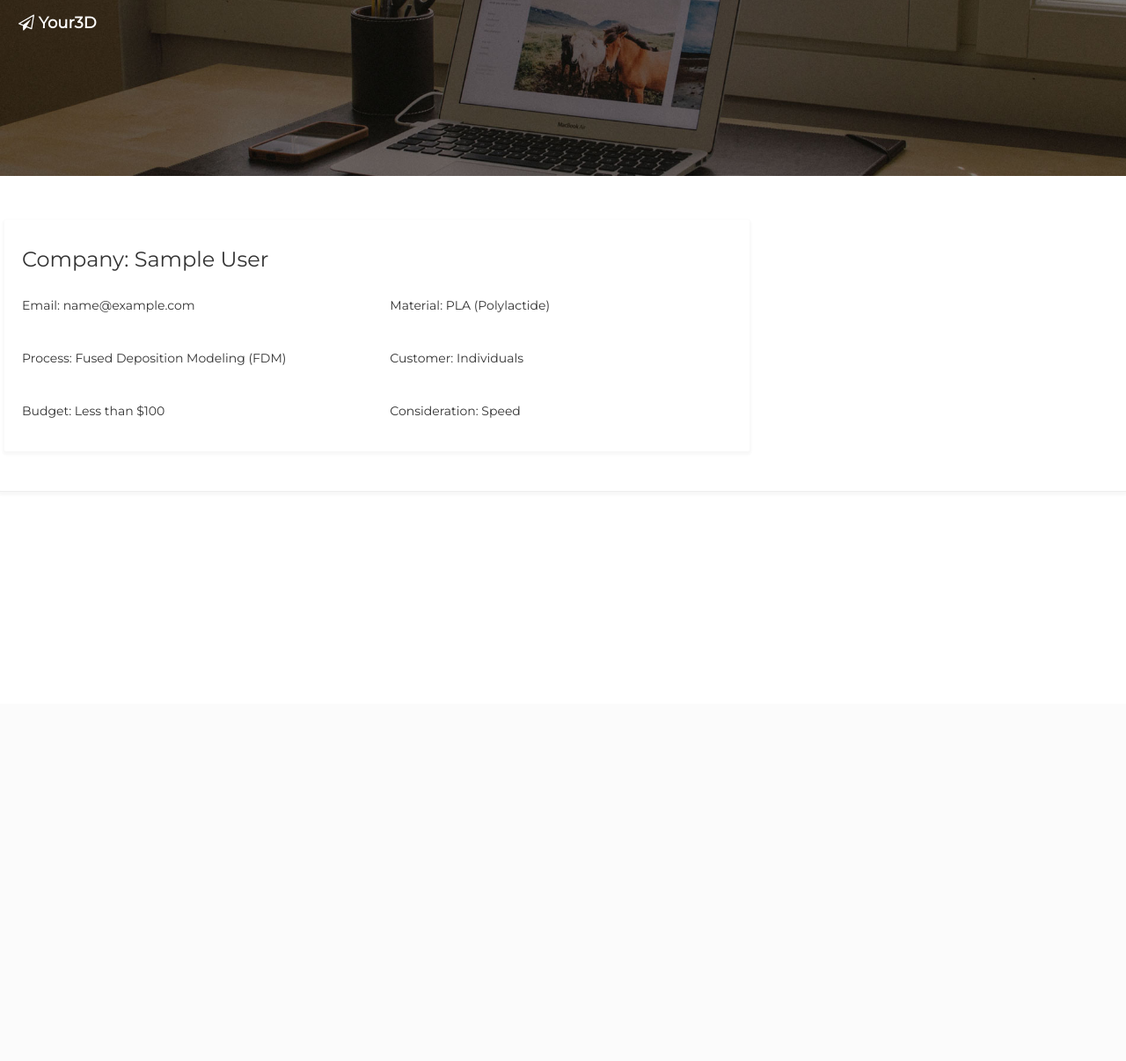
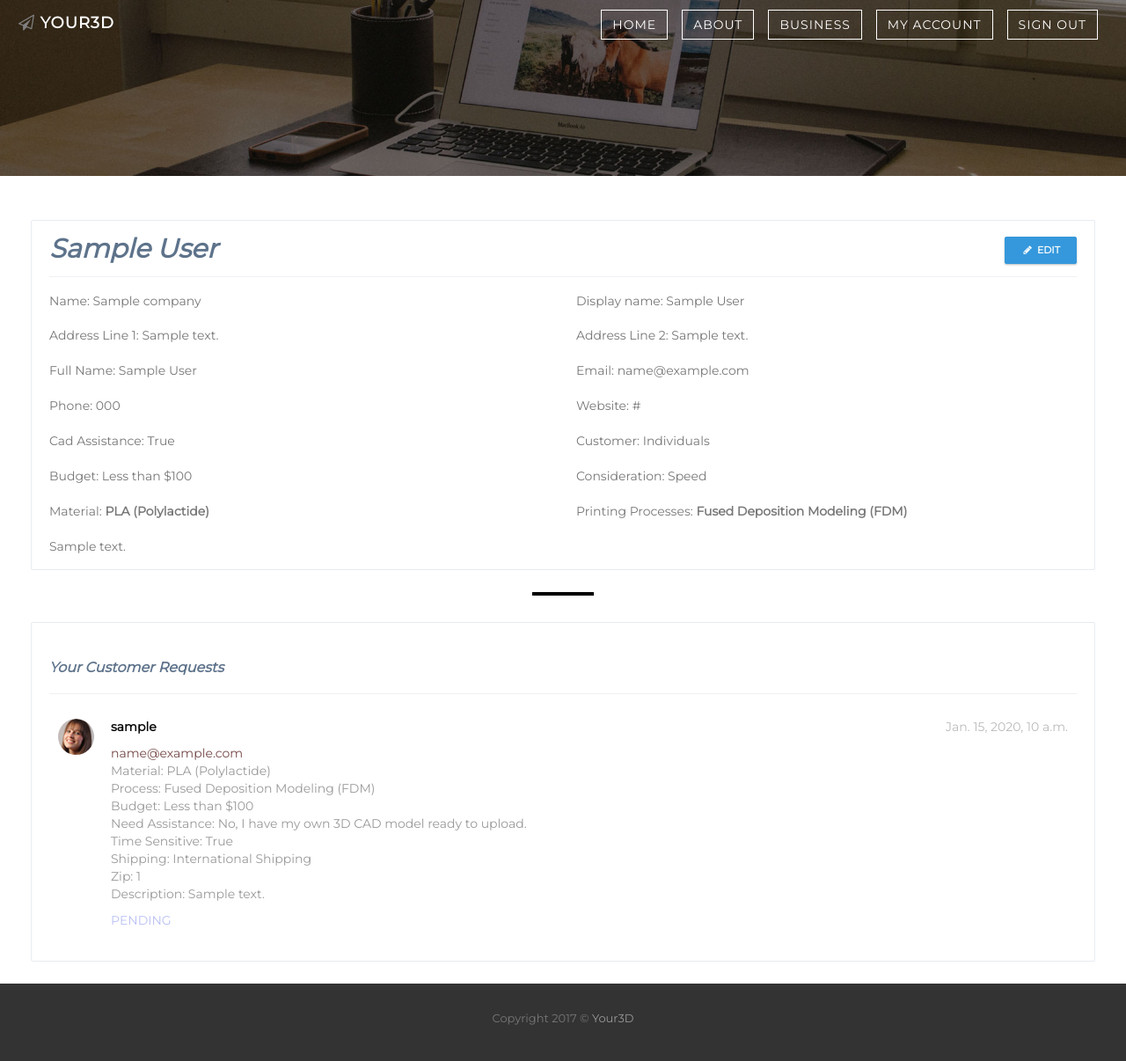
Before and after one commit to braininteractive/findyour3d, a Django app: page /company/detail/1/ in a window 1280 px wide. Shown: the whole page at 88% size. Before the commit the page ends 559 px from the top, so only its background shows below. Run offline with Django 3.2, Linux system fonts and the light colour scheme; a user stored in the database is signed in; tables that the repository leaves empty hold one stand-in row (values such as "Sample post"); some libraries are stand-ins or nearby versions.

Commit message:
Edit company

```diff
--- a/findyour3d/company/urls.py
+++ b/findyour3d/company/urls.py
@@ -5,4 +5,5 @@ from . import views
 urlpatterns = [
     url(r'^add/$', views.AddCompanyView.as_view(), name='add'),
     url(regex=r'^detail/(?P<pk>\w+)/$', view=views.CompanyDetailView.as_view(), name='detail'),
+    url(regex=r'^edit/(?P<pk>\w+)/$', view=views.EditCompanyView.as_view(), name='edit'),
 ]
--- a/findyour3d/company/views.py
+++ b/findyour3d/company/views.py
@@ -2,7 +2,7 @@ from django.contrib.auth.mixins import LoginRequiredMixin
 from django.http import HttpResponseForbidden
 from django.shortcuts import redirect
 from django.urls import reverse
-from django.views.generic import CreateView, DetailView
+from django.views.generic import CreateView, DetailView, UpdateView
 
 from .models import Company
 from .forms import AddCompanyForm
@@ -38,8 +38,8 @@ class AddCompanyView(LoginRequiredMixin, CreateView):
         kwargs = super(AddCompanyView, self).get_form_kwargs()
         kwargs.update(
             {'initial':
-                {'user': self.request.user}
-            }
+                 {'user': self.request.user}
+             }
         )
         return kwargs
 
@@ -56,3 +56,31 @@ class CompanyDetailView(LoginRequiredMixin, DetailView):
         context = super(CompanyDetailView, self).get_context_data(**kwargs)
         context['company_pk'] = self.object
         return context
+
+
+class EditCompanyView(LoginRequiredMixin, UpdateView):
+    model = Company
+    form_class = AddCompanyForm
+
+    def dispatch(self, request, *args, **kwargs):
+        if self.request.user.is_authenticated():
+            if self.request.user.user_type == 2:
+                if not self.request.user.company_set.all():
+                    return redirect('company:add')
+        return super(EditCompanyView, self).dispatch(request, *args, **kwargs)
+
+    def get_success_url(self):
+        return reverse('company:detail', kwargs={'pk': self.object.id})
+
+    def get_object(self, queryset=None):
+        return Company.objects.get(id=self.kwargs['pk'])
+
+    def get_initial(self):
+        initial_data = super(EditCompanyView, self).get_initial()
+        initial_data['user'] = self.request.user
+        return initial_data
+
+    def get_context_data(self, **kwargs):
+        context = super().get_context_data(**kwargs)
+        context['user'] = self.request.user
+        return context
--- a/findyour3d/static/css/style.css
+++ b/findyour3d/static/css/style.css
@@ -821,3 +821,7 @@ a:focus, .btn:focus, .btn:active:focus, .btn.active:focus, .btn.focus, .btn:acti
     font-size: 5em;
   }
 }
+
+.portlet {
+  box-shadow: none;
+}
--- a/findyour3d/templates/base_form.html
+++ b/findyour3d/templates/base_form.html
@@ -18,6 +18,7 @@
     <link href="{% static 'forms/css/default.min.css' %}" rel="stylesheet">
     <link href="{% static 'forms/css/custom.css' %}" rel="stylesheet">
     <link href="{% static 'forms/css/project.css' %}" rel="stylesheet">
+    <link href="{% static 'css/style.css' %}" rel="stylesheet">
 
     <link href="{% static 'fonts/font-awesome/css/font-awesome.min.css' %}" rel="stylesheet" type="text/css">
     <link href='https://fonts.googleapis.com/css?family=Lora:400,700,400italic,700italic' rel='stylesheet' type='text/css'>
@@ -33,29 +34,17 @@
 
 <!-- Navigation -->
 <nav class="navbar navbar-expand-lg navbar-light fixed-top" id="mainNav">
-    <div class="container">
-        <a class="navbar-brand" href="{% url 'home' %}"><i class="fa fa-paper-plane-o"></i> Your3D</a>
-    </div>
+    {% include 'pages/includes/menu.html' %}
 </nav>
 
 <!-- Page Header -->
 <header class="masthead" style="background-image: url({% static 'img/home-bg.jpg' %}); height: 200px">
-    {#    <div class="container">#}
-    {#        <div class="row">#}
-    {#            <div class="col-lg-8 col-md-10 mx-auto">#}
-    {#                <div class="site-heading">#}
-    {#                    <h1>Welcome</h1>#}
-    {#                    <span class="subheading">Company Form</span>#}
-    {#                </div>#}
-    {#            </div>#}
-    {#        </div>#}
-    {#    </div>#}
 </header>
 
 <!-- Main Content -->
 <div class="container">
     <div class="row">
-        <div class="col-lg-8 col-md-10 mx-auto">
+        <div class="col-md-12">
             <div class="post-preview1">
                 {% block content %}{% endblock content %}
             </div>
@@ -63,7 +52,8 @@
     </div>
 </div>
 
-<hr>
+{% include 'pages/includes/footer.html' %}
+
 
 <script src="{% static 'forms/js/jquery.min.js' %}"></script>
 <script src="{% static 'forms/js/bootstrap.min.js' %}"></script>
--- a/findyour3d/templates/company/company_detail.html
+++ b/findyour3d/templates/company/company_detail.html
@@ -1,31 +1,64 @@
 {% extends 'base_form.html' %}
+{% load staticfiles %}
 
 {% block title %} {{ object.display_name }}{% endblock %}
 
 {% block content %}
-    <div class="row">
-        <div class="col-md12">
-            <div class="portlet light">
-                <h3>Company: {{ object.display_name }}</h3>
+    <div class="col-md-12">
+        <div class="portlet light bordered" >
+            <div class="portlet-title">
+                <div class="caption">
+                    <h2 class="font-blue-dark">{{ object.display_name }}</h2>
+                </div>
+                <div class="actions">
+                    <div class="btn-group btn-group-devided">
+                        <a href="{% url 'company:edit' object.pk %}">
 
+                            <label class="btn blue btn-sm"><i class="fa fa-pencil"></i> Edit</label></a>
+                    </div>
+                </div>
+            </div>
+            <div class="portlet-body">
                 <div class="row">
+                    <div class="col-md-6">
+                        <p>Name: {{ object.name }}</p>
+                    </div>
+                    <div class="col-md-6">
+                        <p>Display name: {{ object.display_name }}</p>
+                    </div>
+                </div>
+                <div class="row">
+                    <div class="col-md-6">
+                        <p>Address Line 1: {{ object.address_line_1 }}</p>
+                    </div>
+                    <div class="col-md-6">
+                        <p>Address Line 2: {{ object.address_line_2 }}</p>
+                    </div>
+                </div>
+                <div class="row">
+                    <div class="col-md-6">
+                        <p>Full Name: {{ object.full_name }}</p>
+                    </div>
                     <div class="col-md-6">
                         <p>Email: {{ object.email }}</p>
                     </div>
+                </div>
+                <div class="row">
                     <div class="col-md-6">
-                        <p>Material: {{ object.get_material_display }}</p>
+                        <p>Phone: {{ object.phone }}</p>
+                    </div>
+                    <div class="col-md-6">
+                        <p>Website: {{ object.website }}</p>
                     </div>
                 </div>
-
                 <div class="row">
                     <div class="col-md-6">
-                        <p>Process: {{ object.top_printing_processes }}</p>
+                        <p>Cad Assistance: {{ object.is_cad_assistance }}</p>
                     </div>
                     <div class="col-md-6">
                         <p>Customer: {{ object.get_ideal_customer_display }}</p>
                     </div>
                 </div>
-
                 <div class="row">
                     <div class="col-md-6">
                         <p>Budget: {{ object.get_budget_display }}</p>
@@ -34,7 +67,73 @@
                         <p>Consideration: {{ object.get_consideration_display }}</p>
                     </div>
                 </div>
+                <div class="row">
+                    <div class="col-md-6">
+                        <p>Material: <b>{{ object.get_material_display }}</b></p>
+                    </div>
+                    <div class="col-md-6">
+                        <p>Printing Processes: <b>{{ object.top_printing_processes }}</b></p>
+                    </div>
+                </div>
+                <div class="row">
+                    <div class="col-md-12">
+                        {{ object.description }}
+                    </div>
+                </div>
             </div>
         </div>
     </div>
+    <hr>
+    <div class="col-md-12">
+        <div class="portlet light bordered" >
+            <div class="portlet-title">
+                <div class="caption">
+                    <h3 class="font-blue-dark">Your Customer Requests</h3>
+                </div>
+            </div>
+            <div class="portlet-body">
+                <div class="mt-comments">
+                    {% for quote in user.company_set.first.quoterequest_set.all %}
+                        <div class="mt-comment">
+                            <div class="mt-comment-img">
+                                <img src="{% static 'img/avatar8.jpg' %}" />
+                            </div>
+                            <div class="mt-comment-body">
+                                <div class="mt-comment-info">
+                                    <span class="mt-comment-author">{{ quote.user }}</span>
+                                    <span class="mt-comment-date">{{ quote.created_at }}</span>
+                                </div>
+                                <div class="mt-comment-text">
+                                    <a href="mailto:{{ quote.user.email }}">{{ quote.user.email }}</a> <br>
+                                    Material: {{ quote.user.customer_set.first.get_material_display }} <br>
+                                    Process: {{ quote.user.customer_set.first.get_process_display }} <br>
+                                    Budget: {{ quote.user.customer_set.first.get_budget_display }} <br>
+                                    Need Assistance: {{ quote.user.customer_set.first.get_need_assistance_display }} <br>
+                                    Time Sensitive: {{ quote.user.customer_set.first.is_time_sensitive }} <br>
+                                    Shipping: {{ quote.user.customer_set.first.get_shipping_display }} <br>
+                                    Zip: {{ quote.user.customer_set.first.zip }} <br>
+                                    Description: {{ quote.user.customer_set.first.description }} <br>
+                                </div>
+                                <div class="mt-comment-details">
+                                    <span class="mt-comment-status mt-comment-status-pending">Pending</span>
+                                    <ul class="mt-comment-actions">
+                                        <li>
+                                            {#                                        <a href="#">Quick Edit</a>#}
+                                        </li>
+                                        <li>
+                                            {#                                        <a href="#">View</a>#}
+                                        </li>
+                                        <li>
+                                            {#                                        <a href="#">Delete</a>#}
+                                        </li>
+                                    </ul>
+                                </div>
+                            </div>
+                        </div>
+                    {% endfor %}
+                </div>
+            </div>
+        </div>
+    </div>
+
 {% endblock %}
```
Also changed, not shown: findyour3d/static/img/avatar8.jpg (added).
